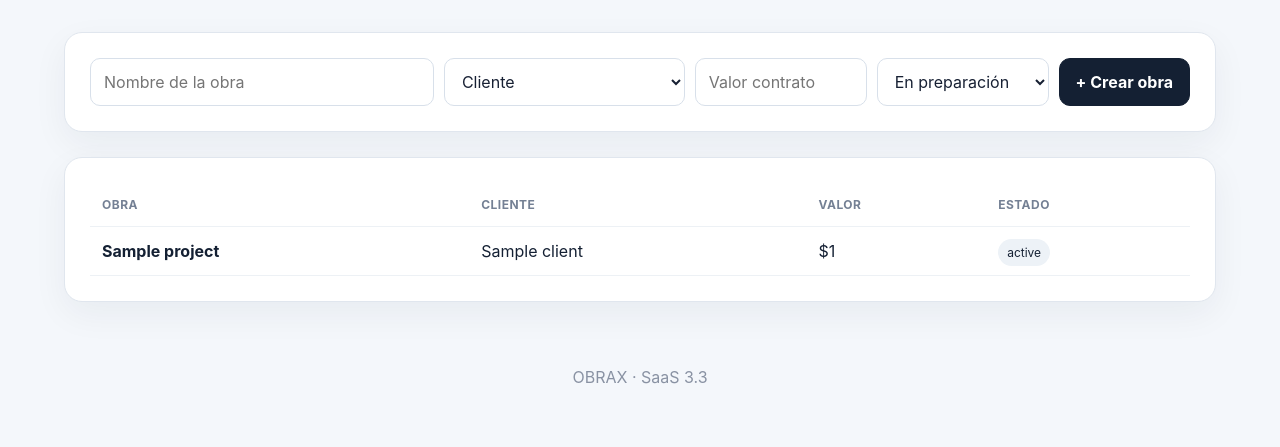
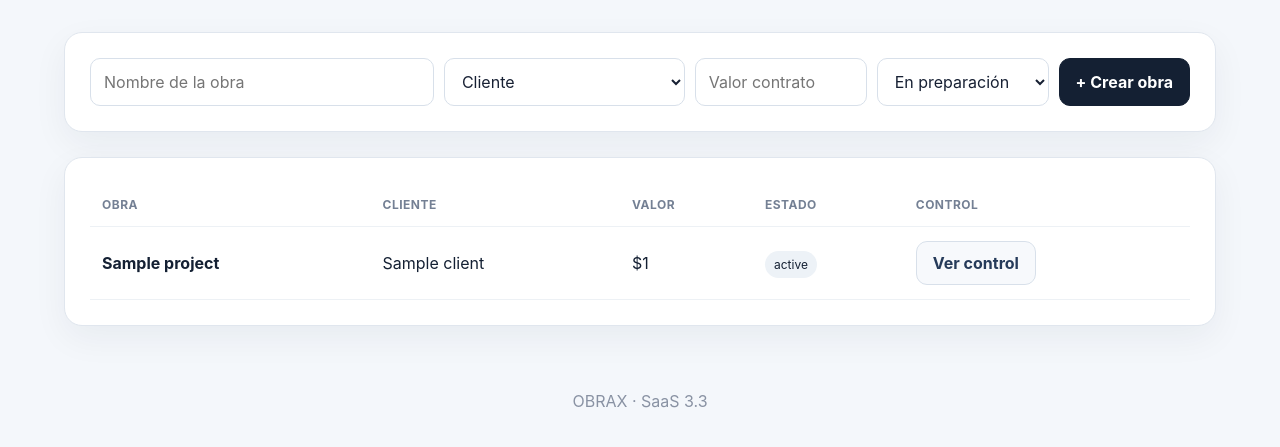
Before and after one commit to brayanherrera104/obrax, a Flask app: page /projects in a window 1280 px wide. Shown: the part 254-701 px from the top of the page. Run offline with Flask 3, Linux system fonts and the light colour scheme; the visitor is signed in with stand-in values (Sample User, id 1); tables that the repository leaves empty hold one stand-in row (values such as "Sample post"); some libraries are stand-ins or nearby versions.

Commit message:
OBRAX 3.4: link works to cost control

```diff
--- a/templates/projects.html
+++ b/templates/projects.html
@@ -1,5 +1,5 @@
 {% extends "base.html" %}{% block content %}
 <div class="head"><div><span class="pill">Ejecución</span><h1>Obras</h1><p>Organiza contratos, clientes y estado de ejecución.</p></div></div>
 <form class="formcard projectform" method="post"><input name="name" placeholder="Nombre de la obra" required><select name="client_id"><option value="">Cliente</option>{% for c in clients %}<option value="{{c.id}}">{{c.name}}</option>{% endfor %}</select><input name="value" type="number" placeholder="Valor contrato"><select name="status"><option>En preparación</option><option>Cotización</option><option>En ejecución</option><option>Finalizado</option></select><button class="btn primary">+ Crear obra</button></form>
-<section class="panel"><table><tr><th>Obra</th><th>Cliente</th><th>Valor</th><th>Estado</th></tr>{% for p in projects %}<tr><td><b>{{p.name}}</b></td><td>{{p.client_name}}</td><td>${{"{:,.0f}".format(p.value or 0)}}</td><td><span class="status">{{p.status}}</span></td></tr>{% else %}<tr><td colspan="4">Crea tu primera obra.</td></tr>{% endfor %}</table></section>
+<section class="panel"><table><tr><th>Obra</th><th>Cliente</th><th>Valor</th><th>Estado</th><th>Control</th></tr>{% for p in projects %}<tr><td><b>{{p.name}}</b></td><td>{{p.client_name}}</td><td>${{"{:,.0f}".format(p.value or 0)}}</td><td><span class="status">{{p.status}}</span></td><td><a class="btn secondary" href="/project/{{p.id}}/control">Ver control</a></td></tr>{% else %}<tr><td colspan="5">Crea tu primera obra.</td></tr>{% endfor %}</table></section>
 {% endblock %}
```
